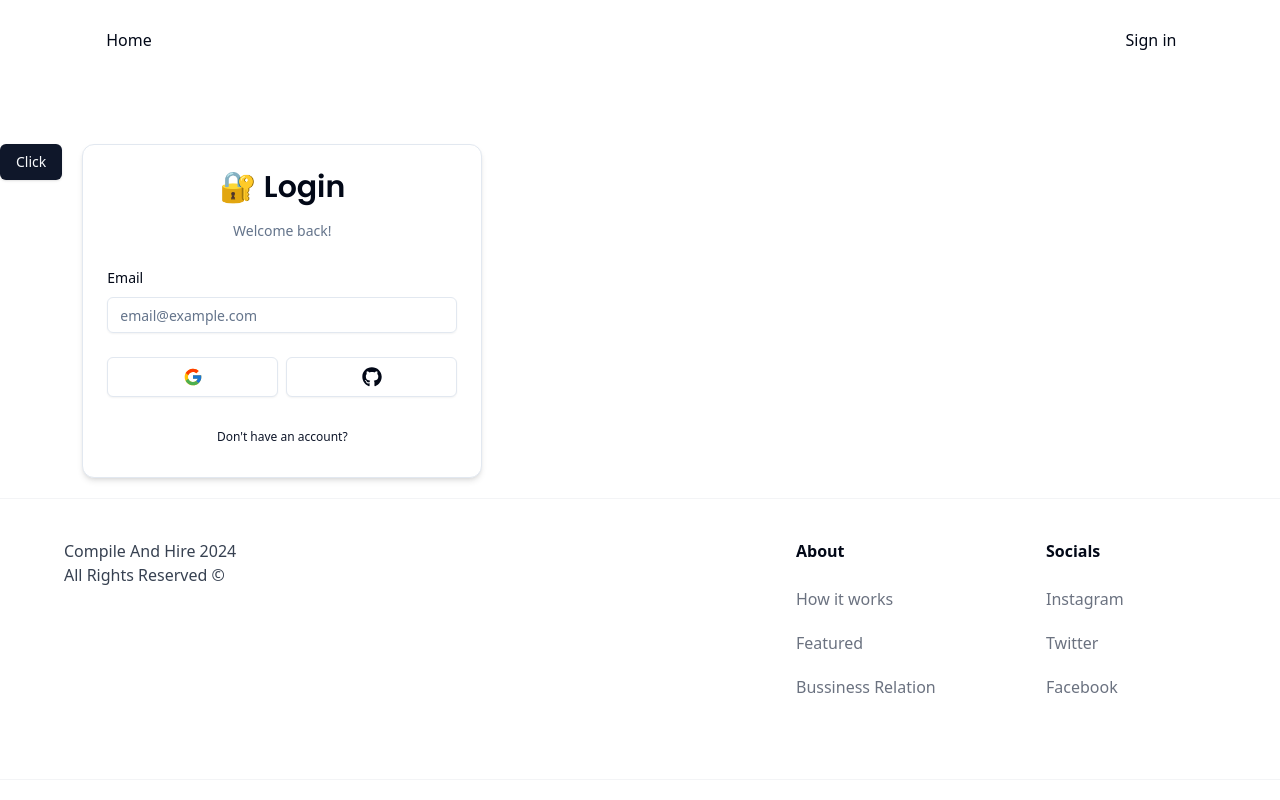
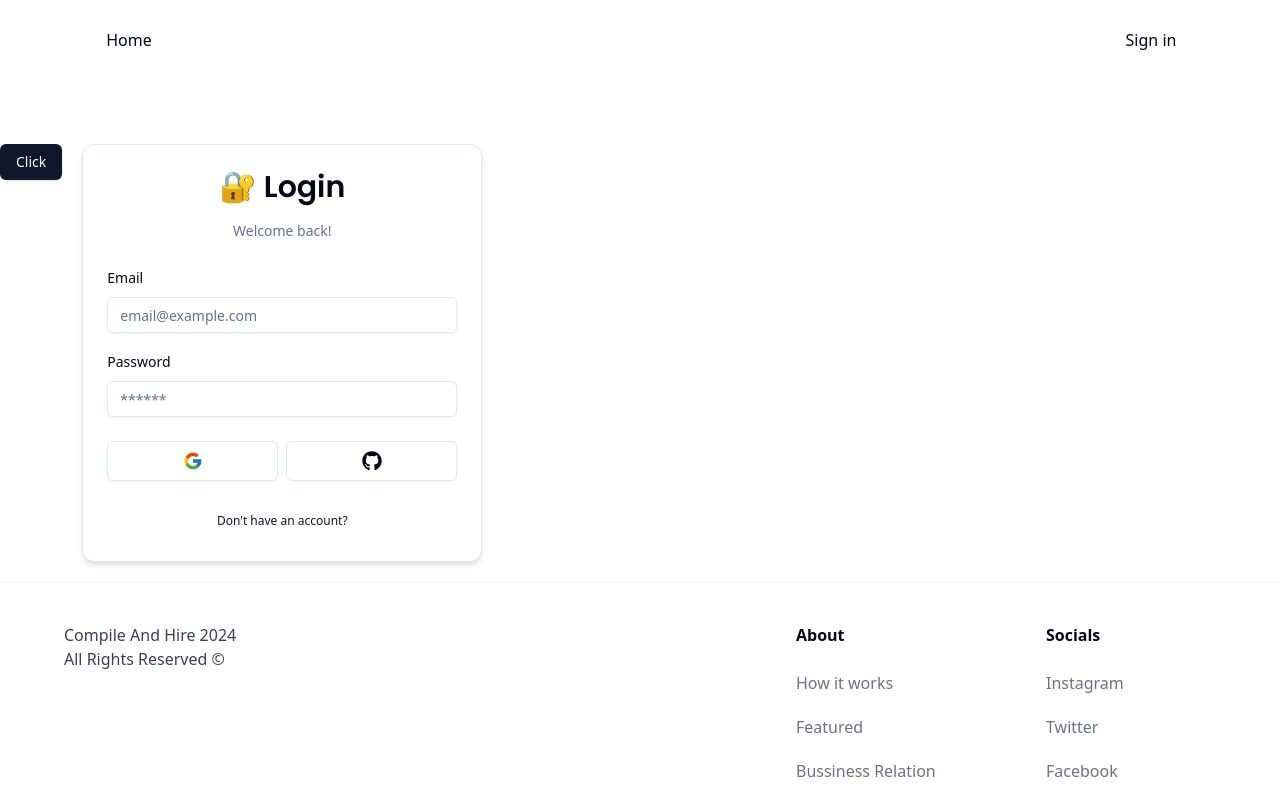
Before and after one commit to thomasbulll/Compile-And-Hire, a Next.js app: page /auth/login in a window 1280 px wide. Shown: the top 800 px of the page. Built offline with nearby package versions, Linux system fonts and the light colour scheme.

Commit message:
Add password form

```diff
--- a/components/auth/login-form.tsx
+++ b/components/auth/login-form.tsx
@@ -47,6 +47,24 @@
                                     type="email"
                                     />
                                 </FormControl>
+                                <FormMessage/>
+                            </FormItem>
+                        )}
+                        />
+                        <FormField
+                        control={form.control}
+                        name="password"
+                        render={({ field }) => (
+                            <FormItem>
+                                <FormLabel>Password</FormLabel>
+                                <FormControl>
+                                    <Input
+                                    {...field}
+                                    placeholder="******"
+                                    type="password"
+                                    />
+                                </FormControl>
+                                <FormMessage/>
                             </FormItem>
                         )}
                         />
```
